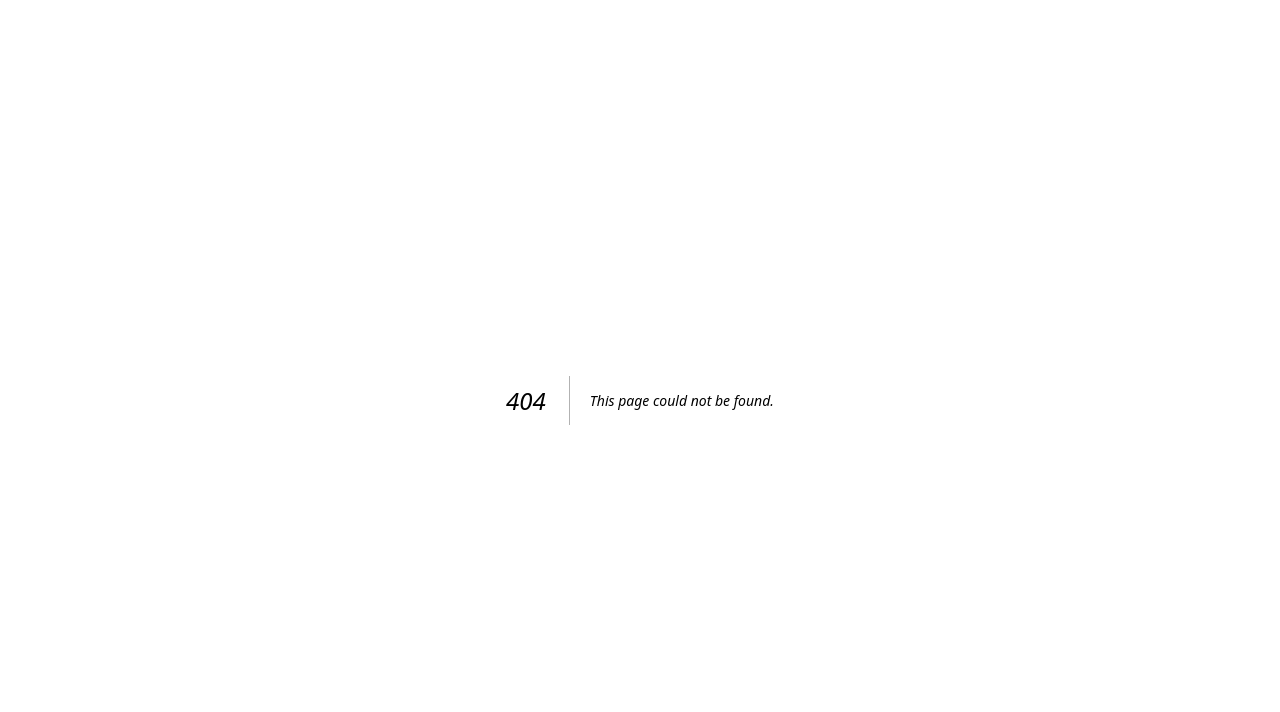
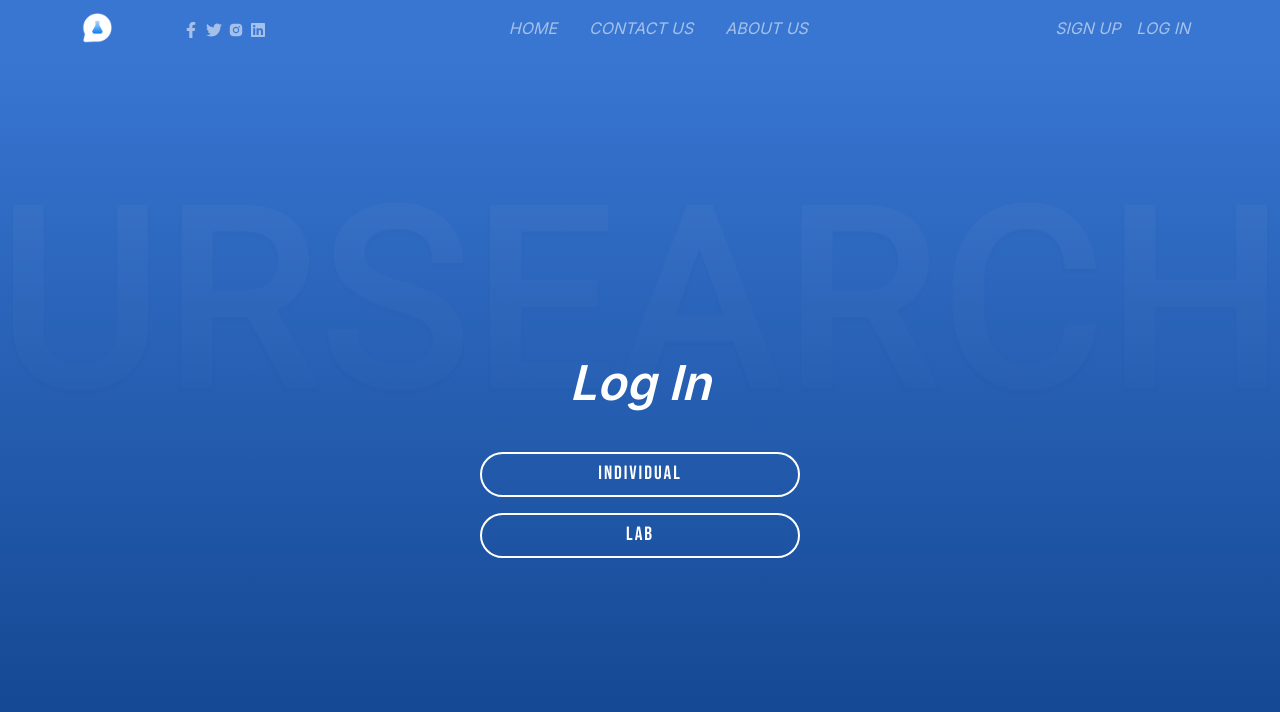
Before and after one commit to sweMojtaba/urSearchFrontEnd, a Next.js app: page /auth/login in a window 1280 px wide. Before the commit this address had no page. Shown: the top 712 px of the page. Built offline with nearby package versions, Linux system fonts and the light colour scheme; a web font is replaced by a local one.

Commit message:
signup & login front pages

```diff
--- /dev/null
+++ b/app/auth/auth.scss
@@ -0,0 +1,5 @@
+.icon-inline {
+    width: 2em;
+    height: 2em;
+    margin-right: 1em;
+}
--- /dev/null
+++ b/app/auth/authTemplate.tsx
@@ -0,0 +1,43 @@
+"use client"
+import { useContext, useEffect, useState } from "react";
+import { Button, Container } from "react-bootstrap";
+import useRedirectWithUserState, { RedirectNotes } from "@/utils/useRedirectWithUserState";
+import { UserContext } from "../context";
+import Link from "next/link";
+import { AuthType } from "./authUtils";
+
+function Auth({ role }: { role: AuthType }) {
+    const [title, setTitle] = useState("");
+    const { user, setUser } = useContext(UserContext);
+
+    const redirectWithUserState = useRedirectWithUserState(
+        user.state,
+        userState => userState !== 0,
+        RedirectNotes.LOGGED_IN,
+        "/under-construction" // To-do
+    )
+
+    useEffect(() => {
+        setTimeout(redirectWithUserState, 1000);
+    }, [user.state])
+
+    useEffect(() => {
+        if (role === AuthType.SIGNUP) {
+            setTitle("Sign Up")
+        } else if (role === AuthType.LOGIN) {
+            setTitle("Log In")
+        }
+    }, [role])
+
+    return <Container className="sparse-content">
+        <h1>{title}</h1>
+        <Button>
+            <Link href={`/auth/${role}/individual`} className="button-link">individual</Link>
+        </Button>
+        <Button>
+            <Link href={`/auth/${role}/lab`} className="button-link">lab</Link>
+        </Button>
+    </Container>
+}
+
+export default Auth;
--- /dev/null
+++ b/app/auth/authUtils.tsx
@@ -0,0 +1,4 @@
+export enum AuthType {
+    LOGIN = "login",
+    SIGNUP = "signup"
+}
--- /dev/null
+++ b/app/auth/layout.tsx
@@ -0,0 +1,4 @@
+import Layout from "../welcome/layout";
+import "./auth.scss"
+
+export default Layout;
--- /dev/null
+++ b/app/auth/login/page.tsx
@@ -0,0 +1,6 @@
+import Auth from "../authTemplate";
+import { AuthType } from "../authUtils";
+
+export default function Login() {
+    return <Auth role={AuthType.LOGIN} />
+}
--- /dev/null
+++ b/app/auth/signup/page.tsx
@@ -0,0 +1,6 @@
+import Auth from "../authTemplate";
+import { AuthType } from "../authUtils";
+
+export default function Signup() {
+    return <Auth role={AuthType.SIGNUP} />
+}
--- a/app/context.tsx
+++ b/app/context.tsx
@@ -7,6 +7,11 @@ export enum UserState {
     NOT_LOGGED_IN = 0,
     APPLICANT = 1,
     LAB = 2
+}
+
+export enum RoleType {
+    APPLICANT = "applicant",
+    LAB = "lab"
 }
 
 export interface User {
```
